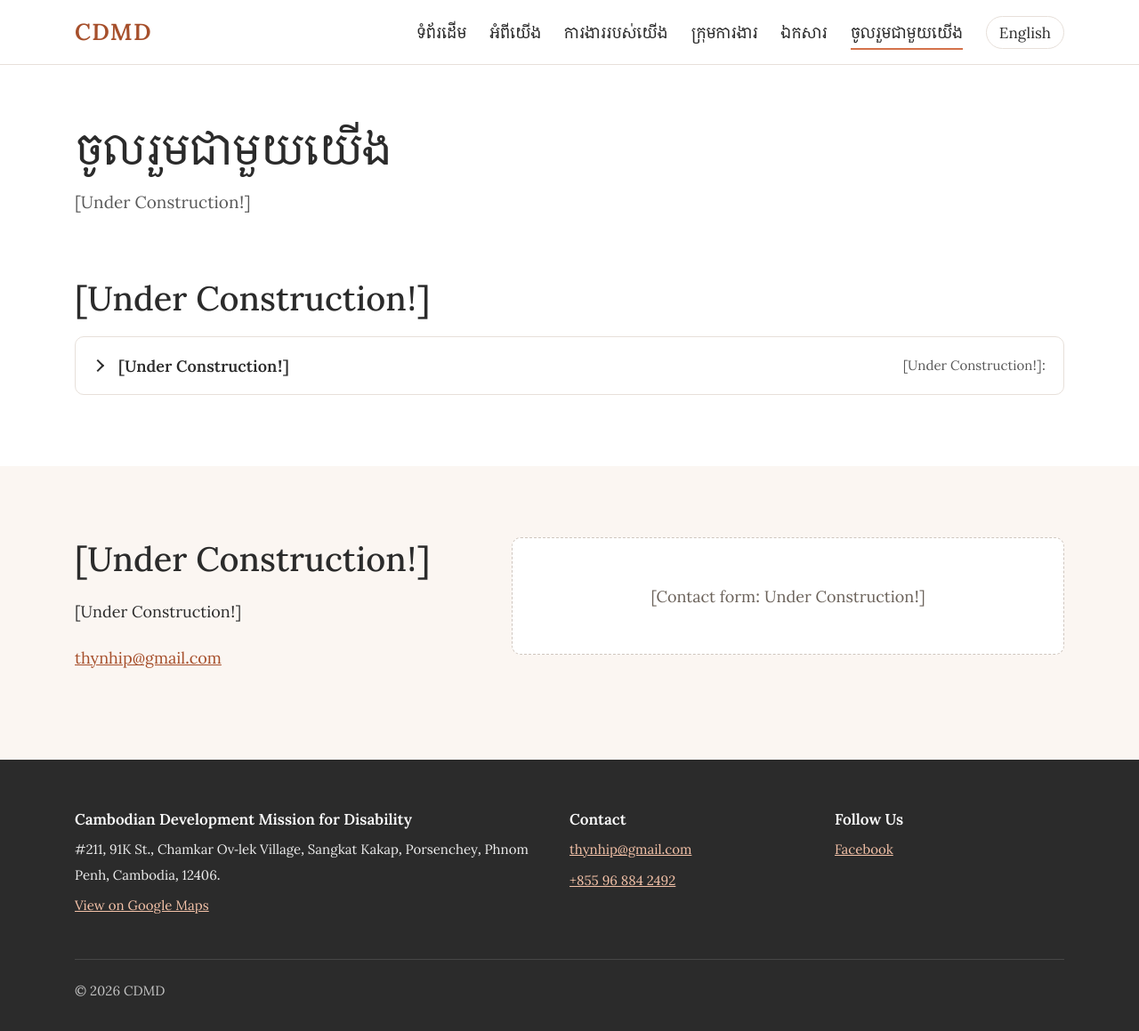
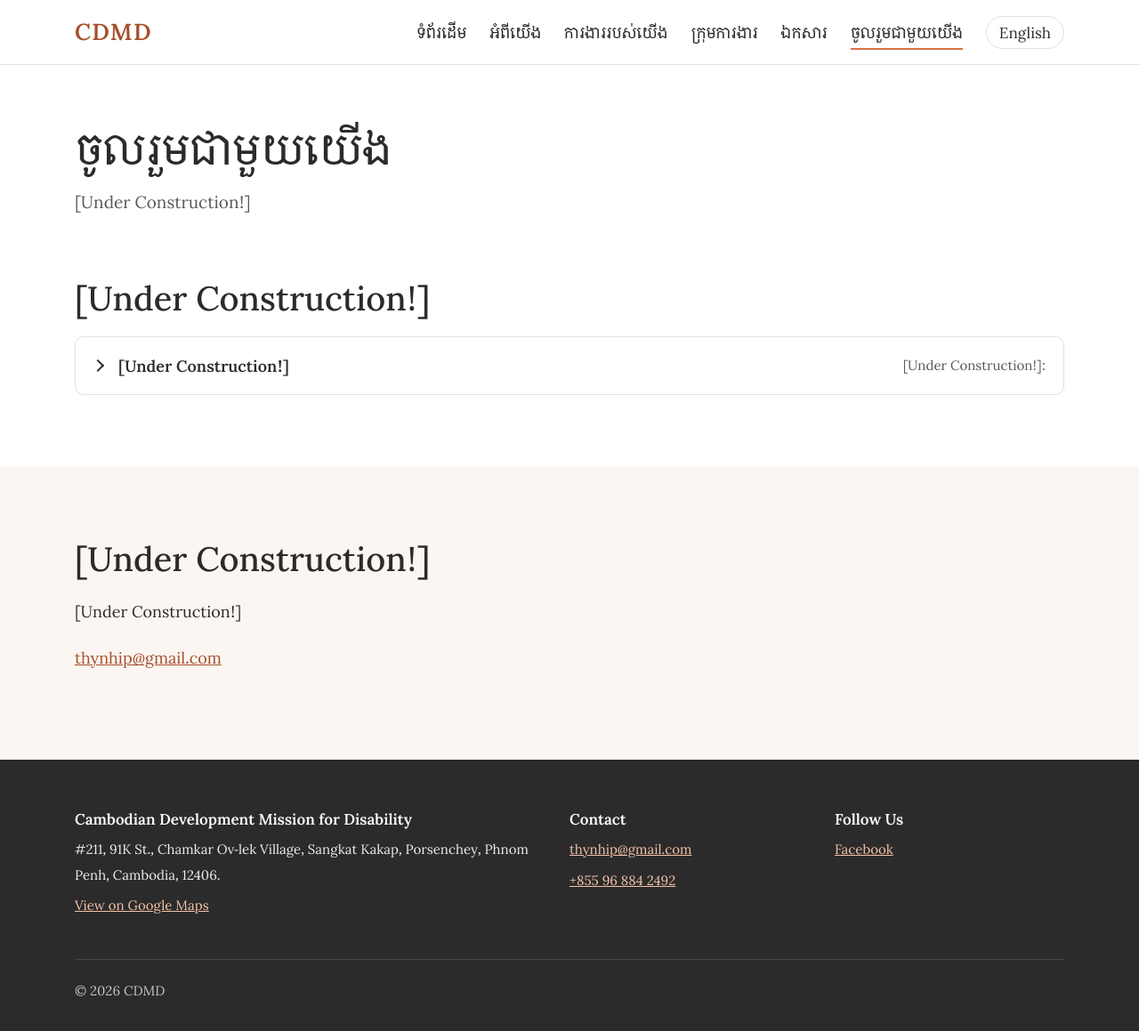
Before and after one commit to cdmd-cambodia/cdmd-cambodia.github.io, a Jekyll site: the page built from km/join.html, in a window 1280 px wide and 1161 px high. Shown: the whole window at 89% size. Built offline with Jekyll 4.4.1, drawn with Linux system fonts in a browser that asks for light colours.

Commit message:
Refactor contact section layout
Removed the contact form section and updated the layout.

```diff
--- a/_includes/join.html
+++ b/_includes/join.html
@@ -28,18 +28,9 @@
 </section>
 
 <section class="section section-tint" aria-labelledby="contact">
-  <div class="wrap contact-grid">
-    <div>
-      <h2 id="contact">{{ j.contact_title }}</h2>
-      <p>{{ j.contact_text }}</p>
-      <p><a href="mailto:{{ t.footer.email }}">{{ t.footer.email }}</a></p>
-    </div>
-    <div>
-      {%- if j.contact_form_url and j.contact_form_url != "" %}
-      <iframe class="form-embed" src="{{ j.contact_form_url }}" title="{{ j.contact_title }}" loading="lazy"></iframe>
-      {%- else %}
-      <div class="form-placeholder">[Contact form: Under Construction!]</div>
-      {%- endif %}
-    </div>
+  <div class="wrap">
+    <h2 id="contact">{{ j.contact_title }}</h2>
+    <p>{{ j.contact_text }}</p>
+    <p><a href="mailto:{{ t.footer.email }}">{{ t.footer.email }}</a></p>
   </div>
 </section>
```
